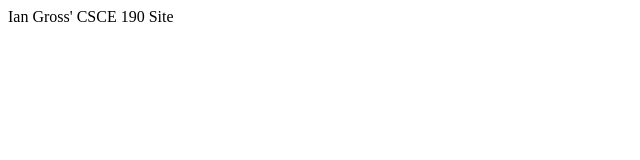
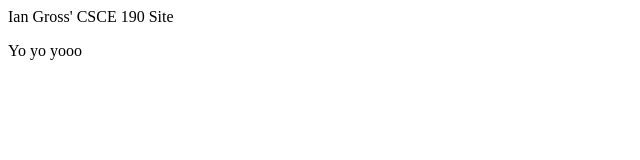
Before and after one commit to igross3/igross3.github.io, a plain HTML site: page index.html in a window 1280 px wide. Shown: the full height of the page, 0-640 px from the left. Drawn offline with Linux system fonts and the light colour scheme.

Commit message:
Add files via upload

```diff
--- a/index.html
+++ b/index.html
@@ -5,5 +5,7 @@
     </head>
     <body>
         <hl>Ian Gross' CSCE 190 Site</hl>
+
+        <p>Yo yo yooo</p>
     </body>
 </html>
```
